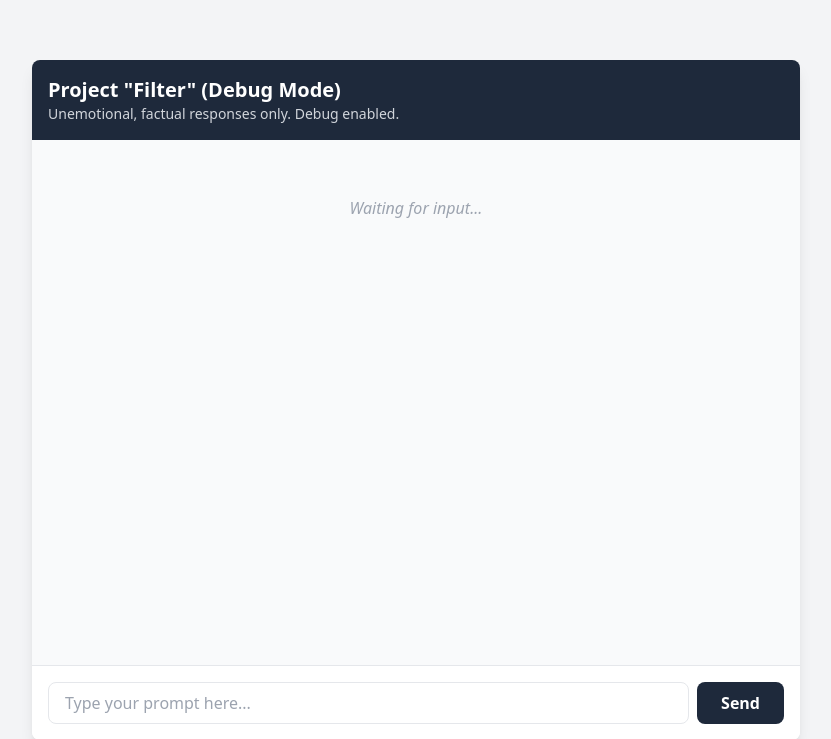
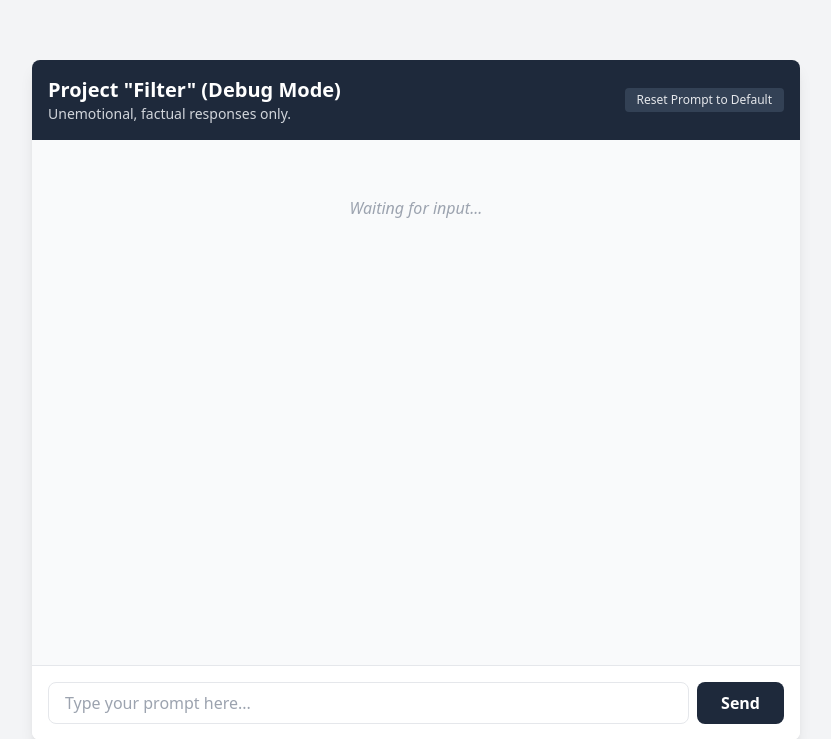
Before and after one commit to constantinbender51-cmyk/deepseek-base, a FastAPI app: page / in a window 1280 px wide. Shown: the top 739 px of the page, without its empty margins (224-1055 px from the left). Run offline with FastAPI, Linux system fonts and the light colour scheme; some libraries are stand-ins or nearby versions.

Commit message:
Update index.html

```diff
--- a/templates/index.html
+++ b/templates/index.html
@@ -10,9 +10,12 @@
 
     <div class="w-full max-w-3xl bg-white rounded-lg shadow-lg flex flex-col h-[85vh] relative">
         <!-- Header -->
-        <div class="bg-slate-800 text-white p-4 rounded-t-lg">
-            <h1 class="text-xl font-bold">Project "Filter" (Debug Mode)</h1>
-            <p class="text-sm text-gray-300">Unemotional, factual responses only. Debug enabled.</p>
+        <div class="bg-slate-800 text-white p-4 rounded-t-lg flex justify-between items-center">
+            <div>
+                <h1 class="text-xl font-bold">Project "Filter" (Debug Mode)</h1>
+                <p class="text-sm text-gray-300">Unemotional, factual responses only.</p>
+            </div>
+            <button id="reset-prompt-btn" class="text-xs bg-slate-700 hover:bg-slate-600 px-3 py-1 rounded text-gray-200 transition">Reset Prompt to Default</button>
         </div>
 
         <!-- Chat Response Field -->
@@ -44,7 +47,7 @@
     <div id="regen-modal" class="fixed inset-0 bg-black bg-opacity-60 hidden flex justify-center items-center z-50">
         <div class="bg-white p-6 rounded-lg shadow-xl w-11/12 max-w-2xl flex flex-col h-[60vh]">
             <h2 class="text-lg font-bold mb-2 text-slate-800">Edit Filter System Prompt</h2>
-            <p class="text-xs text-gray-500 mb-3">Tweak instructions to improve response behavior (e.g. strict removal of self-referencing).</p>
+            <p class="text-xs text-gray-500 mb-3">Changes saved here will apply to this regeneration AND all future messages.</p>
             <textarea id="regen-prompt-input" class="flex-1 w-full border rounded p-3 focus:ring-2 focus:ring-slate-500 outline-none resize-none font-mono text-sm leading-relaxed text-gray-800 shadow-inner"></textarea>
             <div class="flex justify-end gap-3 mt-4">
                 <button id="close-modal-btn" class="px-5 py-2 font-medium bg-gray-200 text-gray-700 rounded hover:bg-gray-300 transition">Cancel</button>
@@ -64,9 +67,22 @@
         const promptInput = document.getElementById('regen-prompt-input');
         const closeModalBtn = document.getElementById('close-modal-btn');
         const confirmRegenBtn = document.getElementById('confirm-regen-btn');
+        const resetPromptBtn = document.getElementById('reset-prompt-btn');
 
         let currentRegenIndex = null;
         let currentRegenBubble = null;
+        let currentInitDataRef = null; // Used to update the specific message's prompt
+
+        const DEFAULT_PROMPT = "You are a rigid filter. Your task is to extract ONLY the unemotional, objective factual content from the provided response. Strip away all emotions, opinions, filler words, and conversational fluff, self-referenceing content. Present only the cold, hard factual parts of the response.";
+
+        // Track the current prompt (survives page reloads)
+        let globalFilterPrompt = localStorage.getItem('customFilterPrompt') || DEFAULT_PROMPT;
+
+        resetPromptBtn.addEventListener('click', () => {
+            globalFilterPrompt = DEFAULT_PROMPT;
+            localStorage.removeItem('customFilterPrompt');
+            alert("System Prompt reset to default for future messages.");
+        });
 
         async function sendMessage() {
             const text = inputField.value.trim();
@@ -79,14 +95,16 @@
             sendBtn.disabled = true;
 
             appendMessage('User', text, 'bg-blue-100 text-blue-900 self-end');
-
             const { bubble: botMessageDiv, wrapper: botWrapper } = appendMessage('Filter', 'Thinking (calling LLM 1)...', 'bg-gray-200 text-gray-900 self-start');
 
             try {
                 const response = await fetch('/chat', {
                     method: 'POST',
                     headers: { 'Content-Type': 'application/json' },
-                    body: JSON.stringify({ user_input: text })
+                    body: JSON.stringify({
+                        user_input: text,
+                        filter_prompt: globalFilterPrompt // <-- NOW PASSING THE SAVED PROMPT
+                    })
                 });
 
                 botMessageDiv.textContent = '';
@@ -101,14 +119,13 @@
 
                     buffer += decoder.decode(value, { stream: true });
                     const lines = buffer.split('\n');
-                    buffer = lines.pop(); // keep partial chunk in buffer
+                    buffer = lines.pop();
 
                     for (const line of lines) {
                         if (!line.trim()) continue;
                         const data = JSON.parse(line);
 
                         if (data.type === 'init') {
-                            // Backend passed original payload, append the Debug Controls to the wrapper
                             addDebugControls(data, botMessageDiv, botWrapper);
                         } else if (data.type === 'chunk') {
                             botMessageDiv.textContent += data.content;
@@ -126,7 +143,6 @@
             inputField.focus();
         }
 
-        // Helper to add chat bubbles to the UI
         function appendMessage(sender, text, classes) {
             const wrapper = document.createElement('div');
             wrapper.className = `flex flex-col max-w-[85%] ${sender === 'User' ? 'ml-auto items-end' : 'mr-auto items-start'}`;
@@ -148,7 +164,6 @@
             return { bubble, wrapper };
         }
 
-        // Feature: Adds the debugger buttons below AI outputs
         function addDebugControls(initData, bubble, wrapper) {
             const controlsDiv = document.createElement('div');
             controlsDiv.className = 'flex gap-3 mt-1 px-1';
@@ -181,24 +196,29 @@
             });
 
             regenBtn.addEventListener('click', () => {
-                // Initialize Modal variables
                 currentRegenIndex = initData.memory_index;
                 currentRegenBubble = bubble;
-                // Keep modal synced to updated states
+                currentInitDataRef = initData; // Store reference so we can update it
+
                 promptInput.value = initData.filter_prompt;
                 modal.classList.remove('hidden');
             });
         }
 
-        // Close Modal Listener
         closeModalBtn.addEventListener('click', () => {
             modal.classList.add('hidden');
         });
 
-        // Regenerate execution listener
         confirmRegenBtn.addEventListener('click', async () => {
             const newPrompt = promptInput.value.trim();
             if (!newPrompt || currentRegenIndex === null) return;
+
+            // <-- FIX: Save states globally and locally to the UI instance!
+            globalFilterPrompt = newPrompt;
+            localStorage.setItem('customFilterPrompt', newPrompt);
+            if (currentInitDataRef) {
+                currentInitDataRef.filter_prompt = newPrompt;
+            }
 
             modal.classList.add('hidden');
             currentRegenBubble.textContent = 'Regenerating response based on updated rules...';
```
